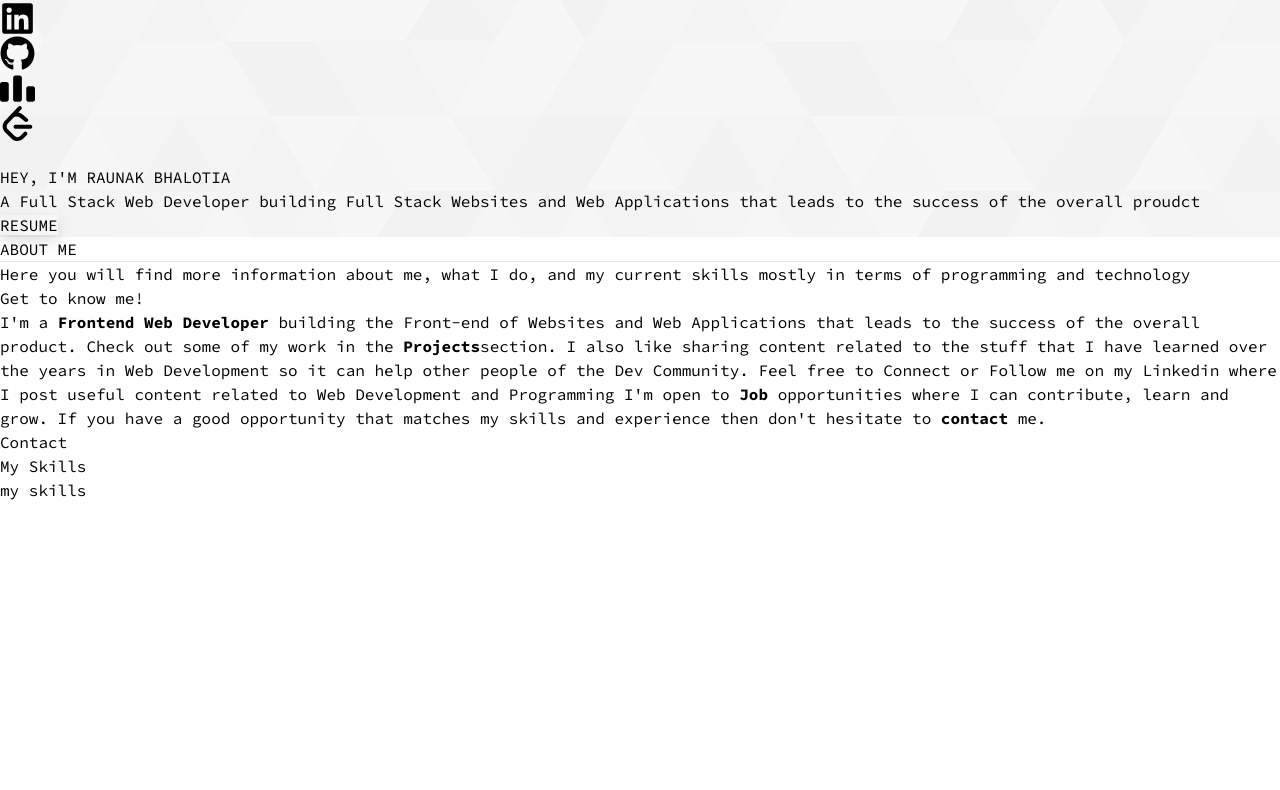
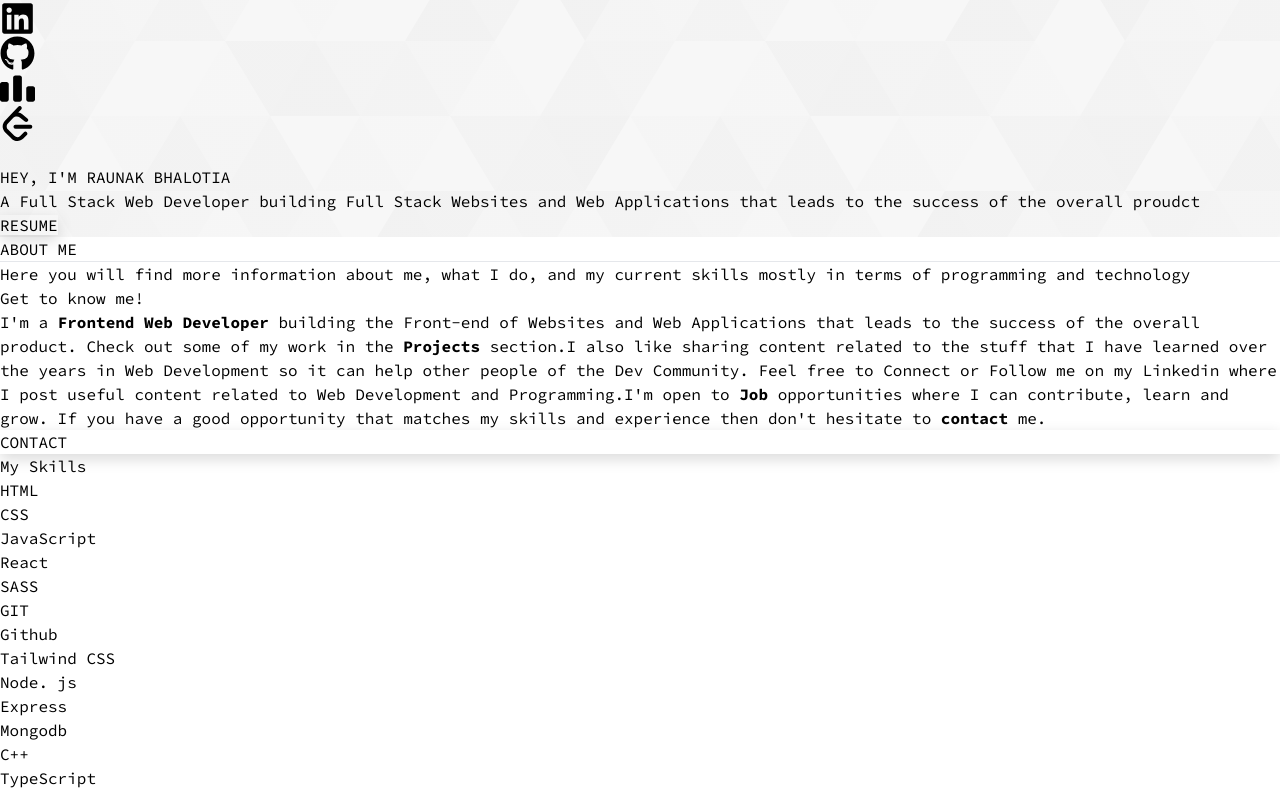
Before and after one commit to raunakb03/portfolio_and_blog_website, a React (Vite) app: page / in a window 1280 px wide. Shown: the part 382-1172 px from the top of the page. Before the commit the page ends 890 px from the top, so only its background shows below. Built offline with nearby package versions, Linux system fonts and the light colour scheme.

Commit message:
complete about me section

```diff
--- a/src/components/About.jsx
+++ b/src/components/About.jsx
@@ -1,10 +1,26 @@
 import { Link } from "react-router-dom";
 
 const About = () => {
+  const mySkills = [
+    "HTML",
+    "CSS",
+    "JavaScript",
+    "React",
+    "SASS",
+    "GIT",
+    "Github",
+    "Tailwind CSS",
+    "Node. js",
+    "Express",
+    "Mongodb",
+    "C++",
+    "TypeScript",
+  ];
+
   return (
-    <div className="p-40 w-[100vw]" id="about">
-      <div className="w-full">
-        <div className="flex flex-col gap-7 ">
+    <div className="leading-[1.3] bg-[#fafafa] py-40 w-[100vw]" id="about">
+      <div className="w-full mx-auto max-w-[1250px]">
+        <div className="w-full px-40 flex flex-col gap-7 mb-[6rem]">
           <h3 className="text-[2.5rem] block text-center font-[#111] tracking-[3px] font-[700]">
             ABOUT ME
           </h3>
@@ -14,33 +30,53 @@ const About = () => {
             current skills mostly in terms of programming and technology
           </p>
         </div>
-        <div>
+        <div className="flex flex-col md:flex-row px-10 xl:px-0 justify-center align-middle gap-[60px]">
           {/* get to know me section */}
-          <div>
-            <h3>Get to know me!</h3>
-            <p>
+          <div className="flex-1">
+            <h3 className="text-[2rem] font-[700] tracking-[1px] mb-12">
+              Get to know me!
+            </h3>
+            <p className="text-[#666] text-[1.1rem] mb-12">
               {`I'm`} a <strong>Frontend Web Developer</strong> building the
               Front-end of Websites and Web Applications that leads to the
               success of the overall product. Check out some of my work in the{" "}
-              <strong>Projects</strong>
-              section. I also like sharing content related to the stuff that I
-              have learned over the years in <span>Web Development</span> so it
-              can help other people of the Dev Community. Feel free to Connect
-              or Follow me on my Linkedin where I post useful content related to
-              Web Development and Programming {`I'm`} open to{" "}
-              <strong>Job</strong> opportunities where I can contribute, learn
-              and grow. If you have a good opportunity that matches my skills
-              and experience then {`don't`} hesitate to{" "}
+              <strong>Projects </strong>
+              section.
+              <span className="mb-4 block" />I also like sharing content related
+              to the stuff that I have learned over the years in{" "}
+              <span>Web Development</span> so it can help other people of the
+              Dev Community. Feel free to Connect or Follow me on my{" "}
+              <span className="text-[#facf0f] mx-[3px] font-bold underline">
+                Linkedin
+              </span>{" "}
+              {` `}
+              where I post useful content related to Web Development and
+              Programming.
+              <span className="mb-4 block" />
+              {`I'm`} open to <strong>Job</strong> opportunities where I can
+              contribute, learn and grow. If you have a good opportunity that
+              matches my skills and experience then {`don't`} hesitate to{" "}
               <strong>contact </strong>
               me.
             </p>
-            <div>
-              <Link to="/">Contact</Link>
+            <div className="bg-[#facf0f] text-[#111] py-3 px-[3rem] inline-block text-[1.3rem] font-bold rounded-[5px] transition-transform duration-[0.3s] button-shadow hover:-translate-y-[5px] hover:scale-[1.1]">
+              <Link to="/">CONTACT</Link>
             </div>
           </div>
-          <div>
-            <h3>My Skills</h3>
-            <p>my skills</p>
+          <div className="flex-1">
+            <h3 className="text-[2rem] font-[700] tracking-[1px] mb-12">
+              My Skills
+            </h3>
+            <div className="flex flex-wrap">
+              {mySkills.map((skill, i) => (
+                <div
+                  className="py-3 px-3 mb-[1.5rem] mr-[1.5rem] text-[1.1rem] bg-[#99999933] rounded-[5px] font-[600] text-[#666] hover:scale-110 hover:-translate-y-2 transition-transform duration-500 ease-out"
+                  key={i}
+                >
+                  {skill}
+                </div>
+              ))}
+            </div>
           </div>
         </div>
       </div>
--- a/src/components/Hero.jsx
+++ b/src/components/Hero.jsx
@@ -51,7 +51,7 @@ const Hero = () => {
         </div>
         <div className="text-center mt-[5rem]">
           <Link
-            className="bg-[#facf0f] text-[#333] text-[1.3rem] uppercase tracking-[2px] inline-block font-[800] rounded-[5px] button-shadow transition-transform duration-500 py-[1rem] px-[6rem] hover:-translate-y-[5px] hover:scale-[1.1]"
+            className="bg-[#facf0f] text-[#333] text-[1.3rem] uppercase tracking-[2px] inline-block font-[800] rounded-[5px] button-shadow transition-transform duration-[0.3s] py-[1rem] px-[6rem] hover:-translate-y-[5px] hover:scale-[1.1]"
             to="/"
           >
             RESUME
```
